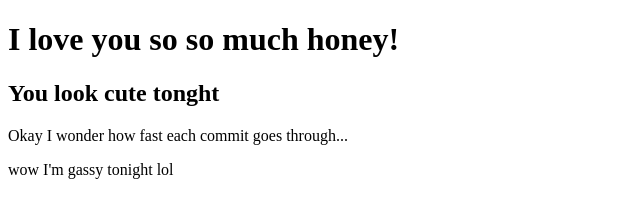
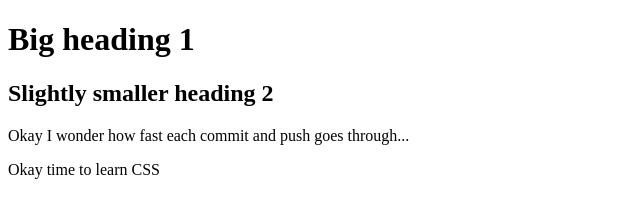
Before and after one commit to MasonLT199/Mason, a plain HTML site: page index.html in a window 1280 px wide. Shown: the whole page, without its empty margins (0-640 px from the left). Drawn offline with Linux system fonts and the light colour scheme.

Commit message:
readjustment

```diff
--- a/index.html
+++ b/index.html
@@ -5,10 +5,10 @@
 </head>
 <body>
 
-  <h1>I love you so so much honey!</h1>
-  <h2>You look cute tonght</h2>
-  <p>Okay I wonder how fast each commit goes through...</p>
-  <p>wow I'm gassy tonight lol</p>
+  <h1>Big heading 1</h1>
+  <h2>Slightly smaller heading 2</h2>
+  <p>Okay I wonder how fast each commit and push goes through...</p>
+  <p>Okay time to learn CSS</p>
 
 
 </body>
```
